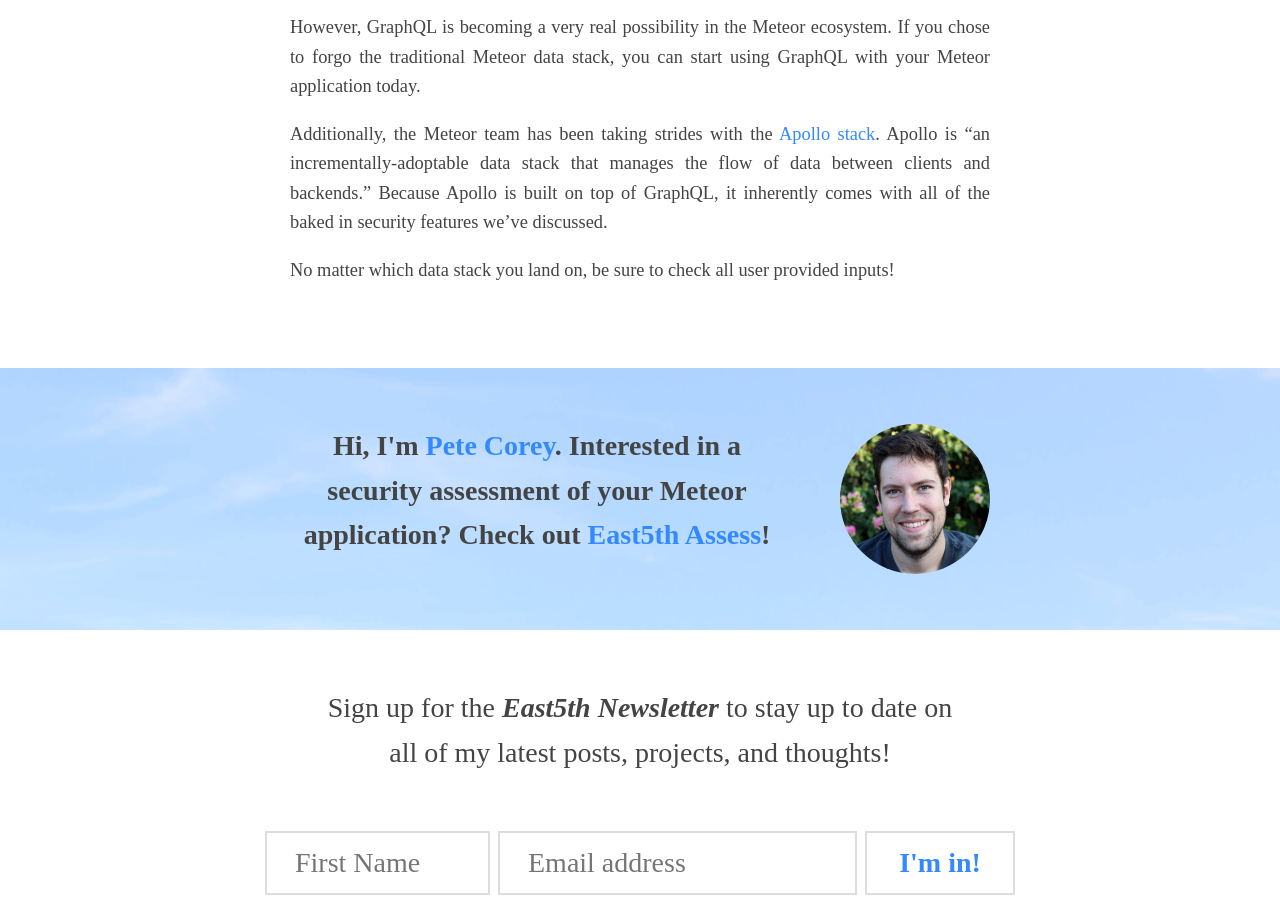
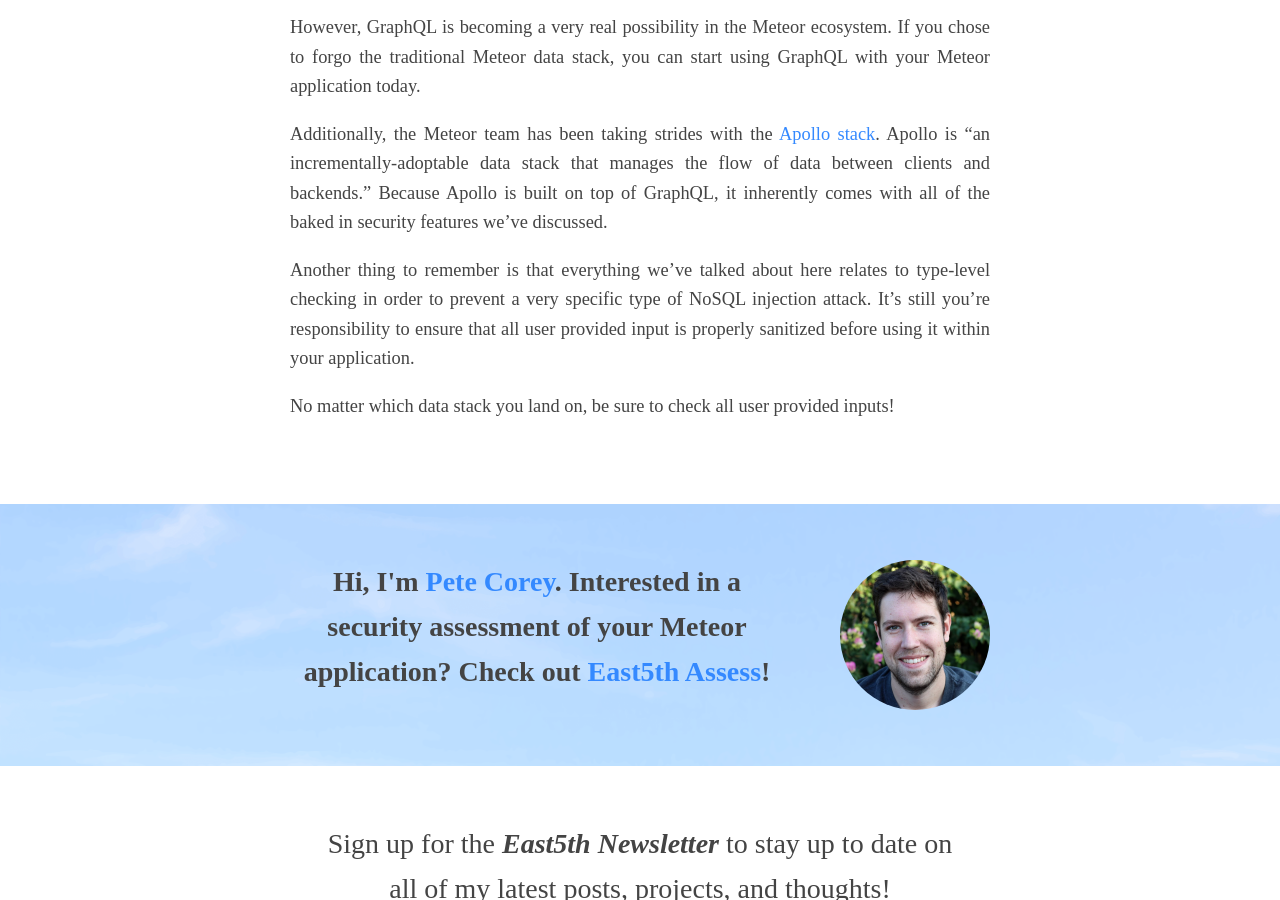
Before and after one commit to pcorey/pcorey.github.io, a Jekyll site: the page built from _posts/2016-06-13-nosql-injection-and-graphql.markdown, in a window 1280 px wide and 900 px high, scrolled down 5384 px. Built offline with Jekyll 4.4.1, drawn with Linux system fonts in a browser that asks for light colours; nearby versions of some CDN libraries.

Commit message:
Last paragarph

```diff
--- a/_posts/2016-06-13-nosql-injection-and-graphql.markdown
+++ b/_posts/2016-06-13-nosql-injection-and-graphql.markdown
@@ -128,4 +128,6 @@
 
 Additionally, the Meteor team has been taking strides with the [Apollo stack](http://www.apollostack.com/). Apollo is “an incrementally-adoptable data stack that manages the flow of data between clients and backends.” Because Apollo is built on top of GraphQL, it inherently comes with all of the baked in security features we’ve discussed.
 
+Another thing to remember is that everything we've talked about here relates to type-level checking in order to prevent a very specific type of NoSQL injection attack. It's still you're responsibility to ensure that all user provided input is properly sanitized before using it within your application.
+
 No matter which data stack you land on, be sure to check all user provided inputs!
```
